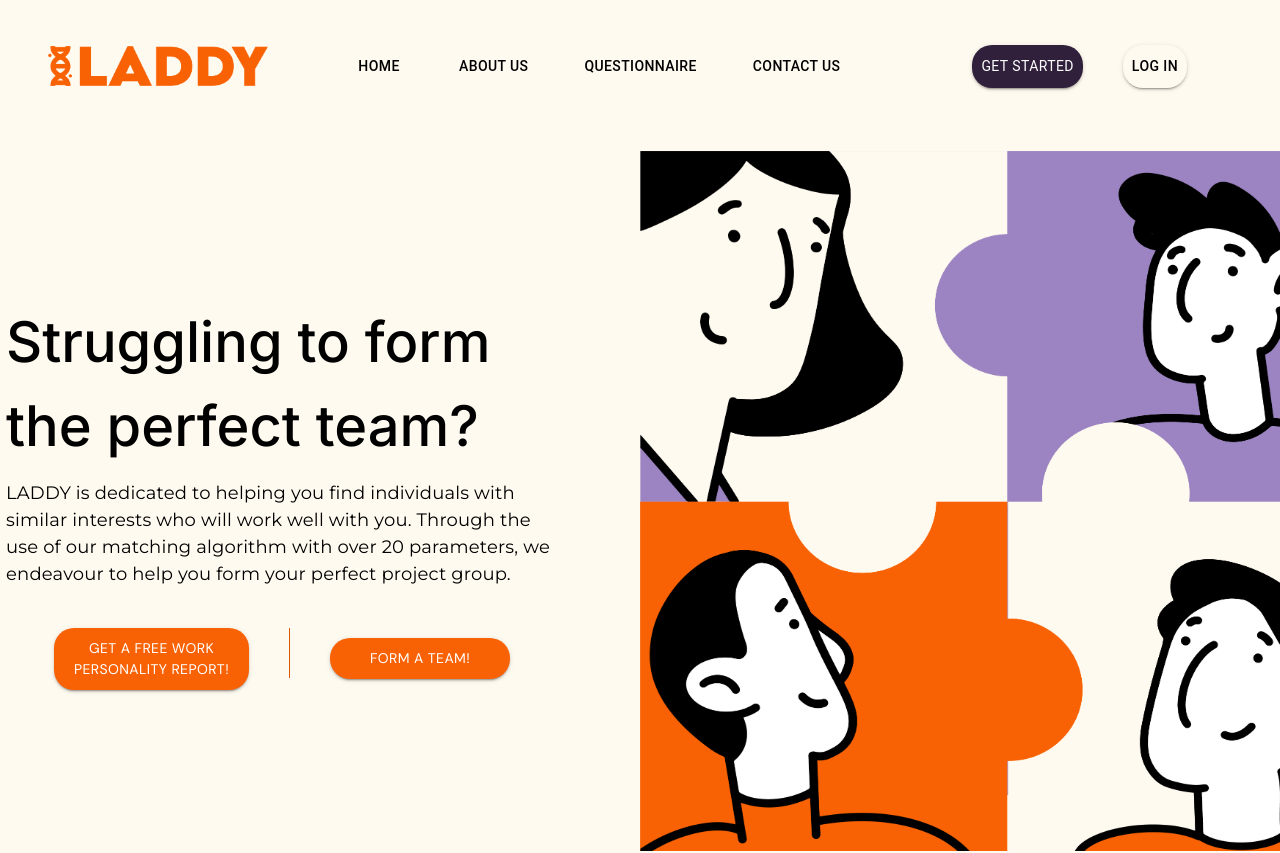
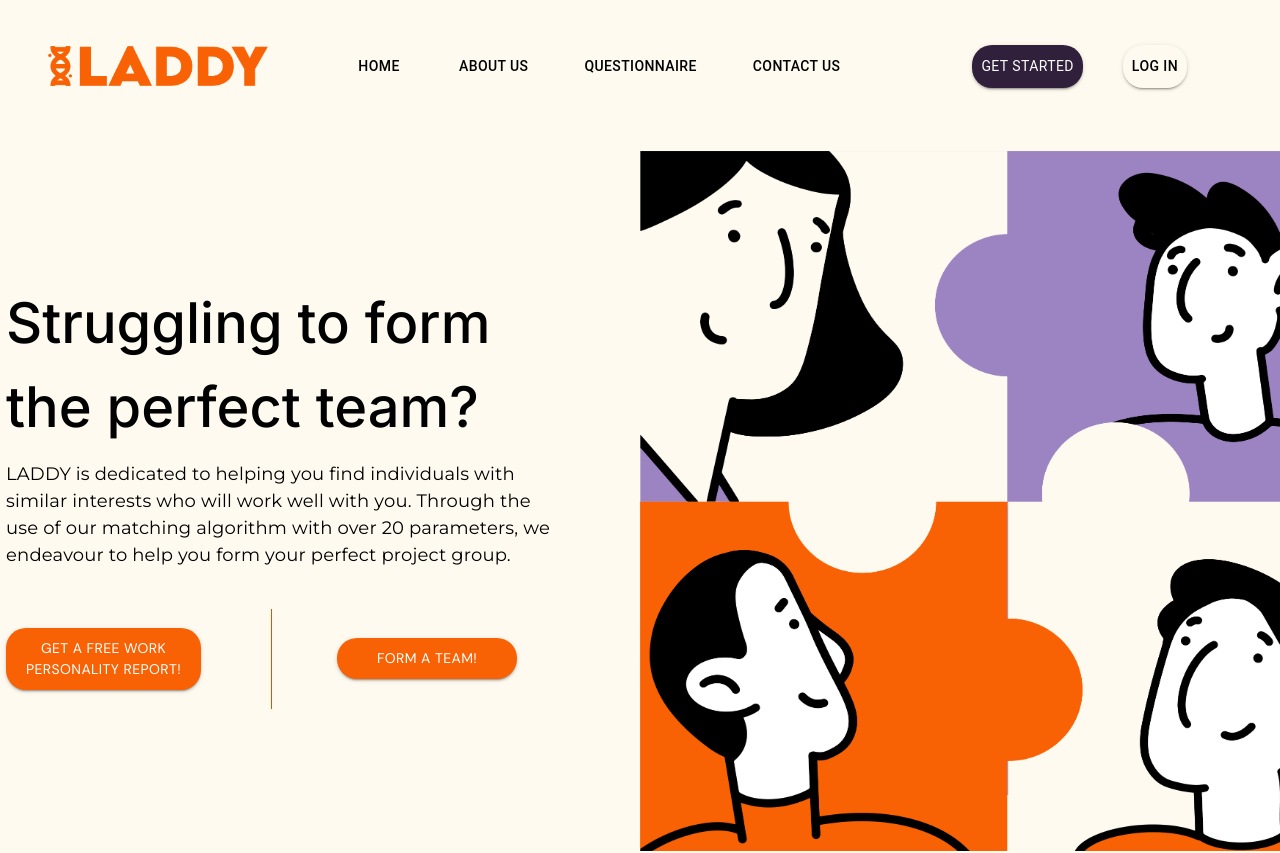
Before and after one commit to IEX-Team-Laddy/IEX_Frontend, a React (Vite) app in the folder ProjectLaddy/: page / in a window 1280 px wide. Shown: the top 853 px of the page. Built offline with nearby package versions, Linux system fonts and the light colour scheme; a web font is replaced by a local one.

Commit message:
Editted landing page 1st section buttons

```diff
--- a/ProjectLaddy/src/landing/Landing.jsx
+++ b/ProjectLaddy/src/landing/Landing.jsx
@@ -78,7 +78,7 @@ export default function Landing() {
                 LADDY is dedicated to helping you find individuals with similar interests who will work well with you.
                 Through the use of our matching algorithm with over 20 parameters, we endeavour to help you form your perfect project group.
               </Typography>
-                  <Box sx={{ display: 'flex', alignItems: 'center', marginTop: '40px', justifyContent: 'center' }}>
+              <Box sx={{ display: 'flex', alignItems: 'center', marginTop: '40px', justifyContent: 'flex-start' }}>
                 <Button
                   variant="contained"
                   style={{
@@ -90,7 +90,7 @@ export default function Landing() {
                     textAlign: 'center',
                     whiteSpace: 'normal',
                     lineHeight: 1.5,
-                  marginRight: '10px',
+                    marginRight: '50px',
                     minWidth: '150px',
                   }}
                   component="a"
@@ -99,7 +99,7 @@ export default function Landing() {
                 >
                   Get a free work <br /> personality report!
                 </Button>
-              <Divider orientation="vertical" flexItem sx={{ margin: '0 30px', backgroundColor: '#F86204', height: '50px' }} />
+                <Divider orientation="vertical" flexItem sx={{ margin: '0 20px', backgroundColor: '#F86204', height: '100px' }} />
                 <Button
                   variant="contained"
                   style={{
@@ -111,8 +111,8 @@ export default function Landing() {
                     textAlign: 'center',
                     whiteSpace: 'normal',
                     lineHeight: 1.5,
-                  marginLeft: '10px', // Adjust the margin to bring the buttons closer together
-                  minWidth: '180px', // Ensure the button has enough width for the text
+                    marginLeft: '45px',
+                    minWidth: '180px',
                   }}
                 >
                   <NavLink
```
Lines whose indentation alone changed are shown as unchanged.
